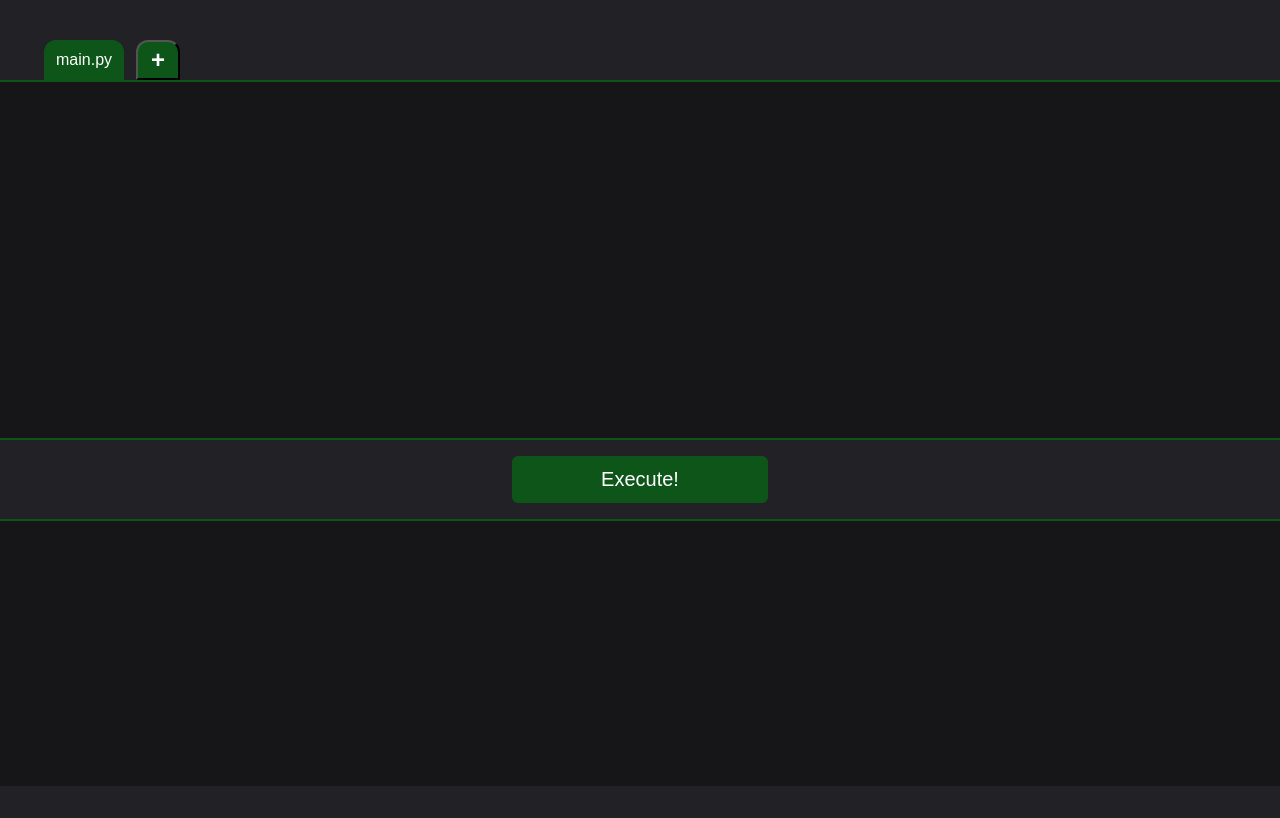
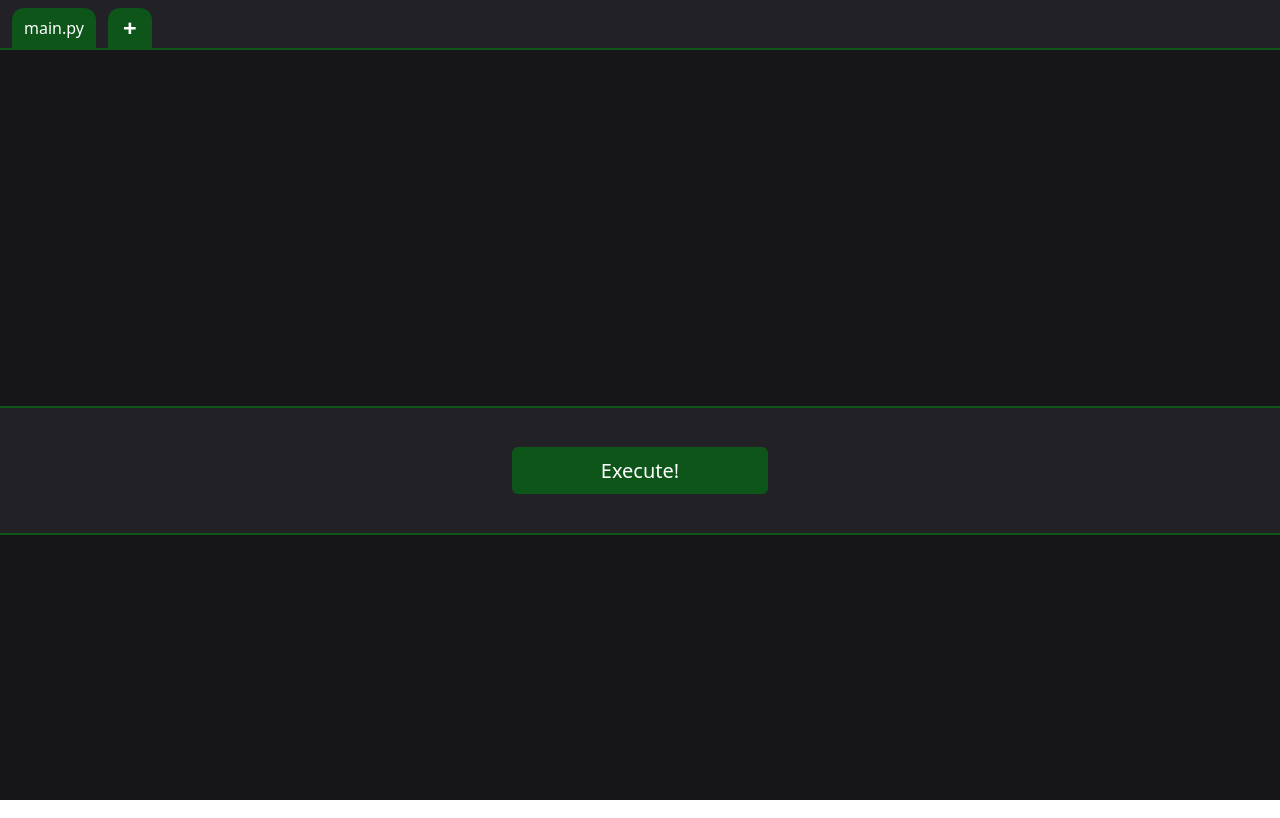
Before and after one commit to Conaxian/code.conax.dev, a website with bundled scripts: page public/index.html in a window 1280 px wide. Built offline with nearby package versions, Linux system fonts and the light colour scheme.

Commit message:
Reorganize global styles

```diff
--- a/public/styles/global.css
+++ b/public/styles/global.css
@@ -2,13 +2,23 @@
   box-sizing: border-box;
 }
 
+*:focus {
+  outline: none;
+}
+
 body {
-  font-family: sans-serif;
+  font-family: system-ui, -apple-system, BlinkMacSystemFont, "Segoe UI",
+    "Roboto", "Oxygen", "Ubuntu", "Cantarell", "Fira Sans", "Droid Sans",
+    "Helvetica Neue", Arial, sans-serif;
+}
+
+button {
+  border: none;
+  cursor: pointer;
 }
 
 #container {
   min-height: 100vh;
-  padding: 1rem;
 
   background-color: #222226;
 
@@ -16,60 +26,3 @@ body {
   flex-direction: column;
   align-items: center;
 }
-
-@media (min-width: 640px) {
-  #container {
-    padding: 2rem;
-  }
-}
-
-.code {
-  font-family: monospace;
-  font-size: 14px;
-  line-height: 1.5;
-
-  background-color: #161618;
-  color: white;
-
-  padding: 0.25rem 0.5rem;
-  border: 1px solid #000000;
-
-  width: calc(100vw - 2rem);
-  flex-grow: 1;
-
-  resize: none;
-}
-
-@media (min-width: 640px) {
-  .code {
-    padding: 0.5rem 1rem;
-    width: min(calc(100vw - 4rem), 80rem);
-  }
-}
-
-.code.error {
-  color: #ff4f4f;
-}
-
-#execute {
-  font-size: 16px;
-  color: white;
-  background-color: #0d5519;
-  border-radius: 0.375rem;
-
-  width: min(12rem, 100%);
-
-  margin: 1rem 0;
-  padding: 0.75rem 1.5rem;
-  border: none;
-
-  cursor: pointer;
-  outline: none;
-}
-
-@media (min-width: 640px) {
-  #execute {
-    font-size: 20px;
-    width: 16rem;
-  }
-}
```
